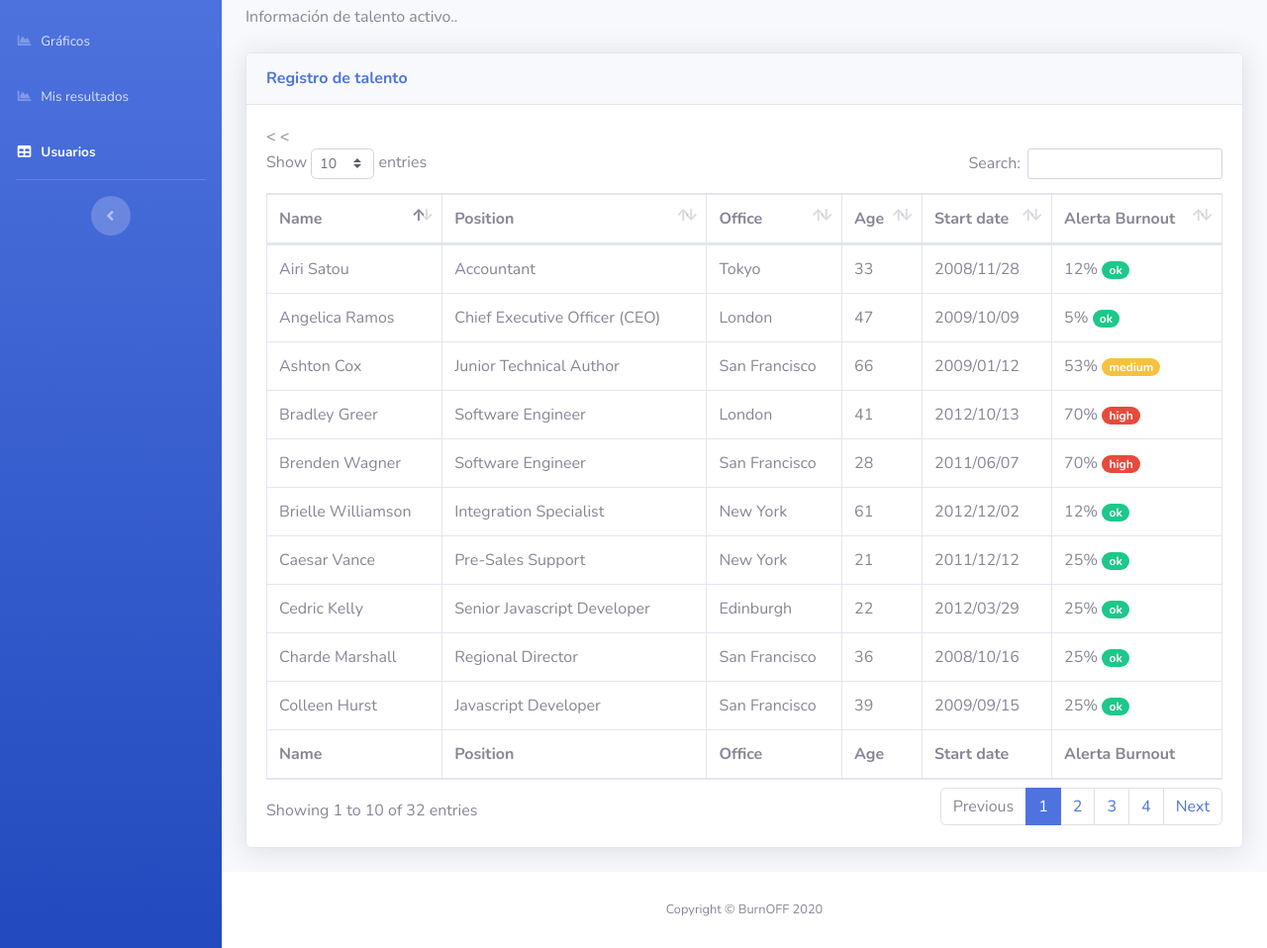
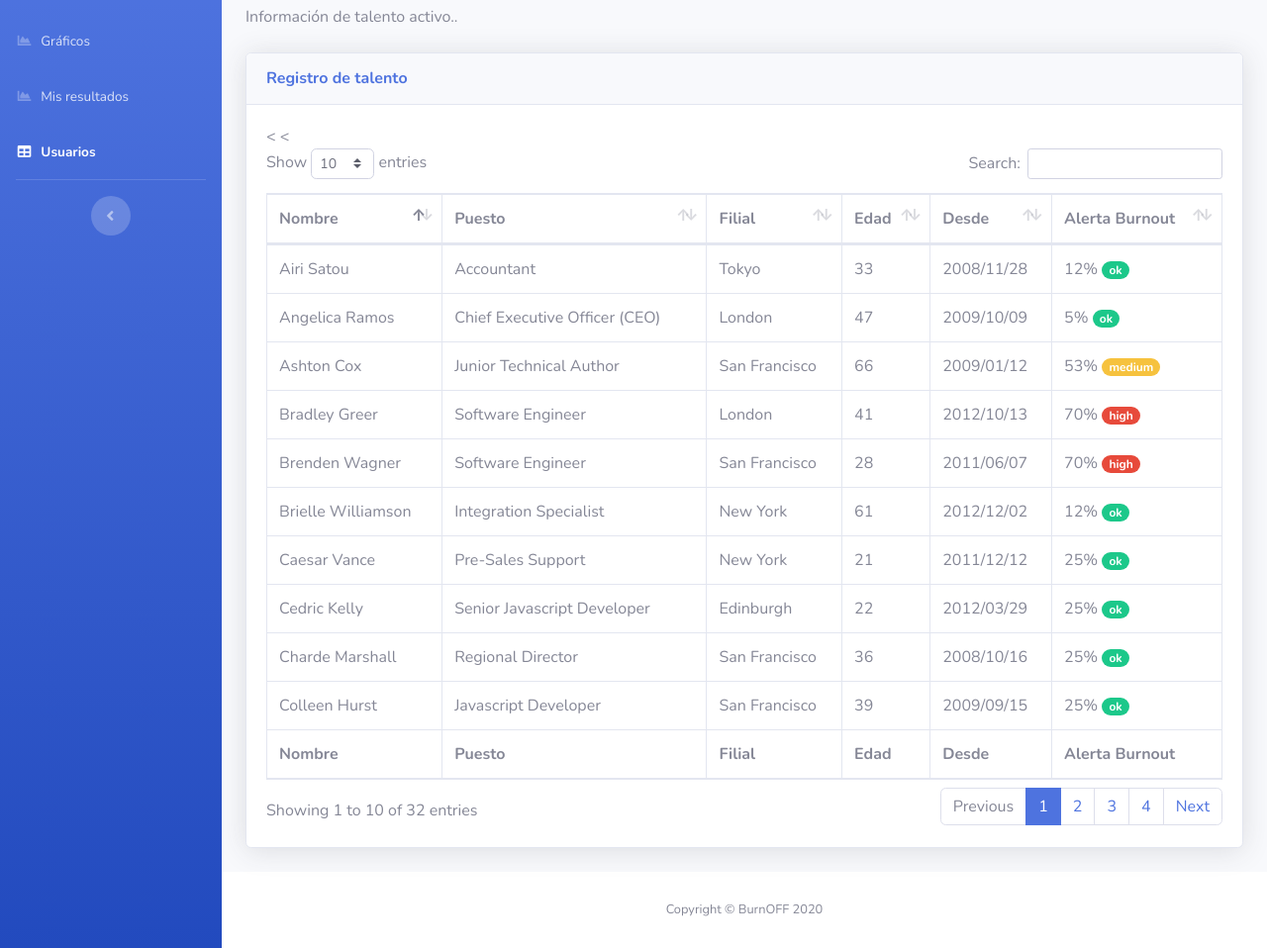
Before and after one commit to nicoarato/burnOFF, a website with bundled scripts: page tables.html in a window 1280 px wide. Shown: the part 131-1089 px from the top of the page at 99% size. Built offline with nearby package versions, Linux system fonts and the light colour scheme.

Commit message:
Update tables.html

```diff
--- a/tables.html
+++ b/tables.html
@@ -350,21 +350,21 @@
                                 <table class="table table-bordered" id="dataTable" width="100%" cellspacing="0">
                                     <thead>
                                         <tr>
-                                            <th>Name</th>
-                                            <th>Position</th>
-                                            <th>Office</th>
-                                            <th>Age</th>
-                                            <th>Start date</th>
+                                            <th>Nombre</th>
+                                            <th>Puesto</th>
+                                            <th>Filial</th>
+                                            <th>Edad</th>
+                                            <th>Desde</th>
                                             <th>Alerta Burnout</th>
                                         </tr>
                                     </thead>
                                     <tfoot>
                                         <tr>
-                                            <th>Name</th>
-                                            <th>Position</th>
-                                            <th>Office</th>
-                                            <th>Age</th>
-                                            <th>Start date</th>
+                                            <th>Nombre</th>
+                                            <th>Puesto</th>
+                                            <th>Filial</th>
+                                            <th>Edad</th>
+                                            <th>Desde</th>
                                             <th>Alerta Burnout</th>
                                         </tr>
                                     </tfoot>
```
